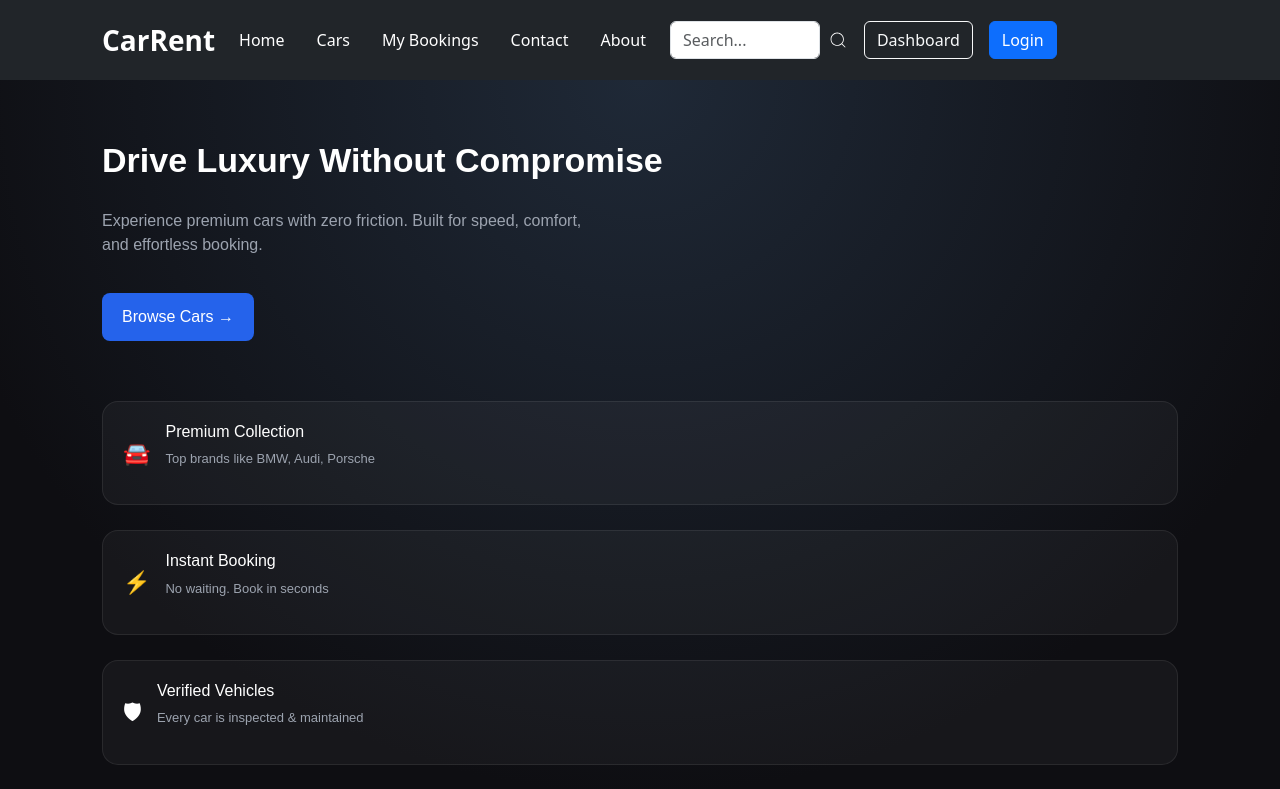
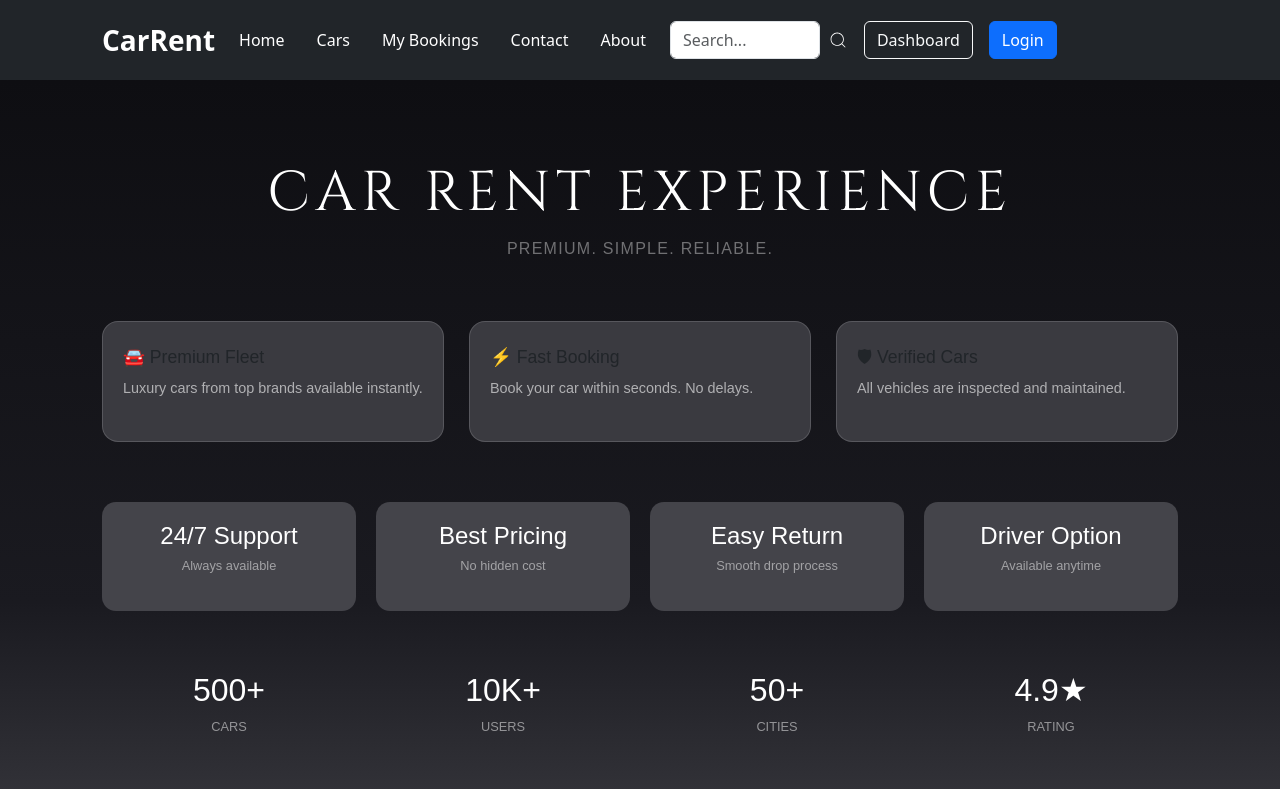
Before and after one commit to Sadyal/carrent, a React (Vite) app: page /carrent/about in a window 1280 px wide. Shown: the top 789 px of the page. Built offline with nearby package versions, Linux system fonts and the light colour scheme.

Commit message:
Matching the theme of About.jsx

```diff
--- a/src/pages/About.jsx
+++ b/src/pages/About.jsx
@@ -9,10 +9,17 @@ const About = () => {
       <style>{`
         .about {
           min-height: 100vh;
-          background: radial-gradient(circle at top, #1f2937, #0E0E12 60%);
+          padding: 80px 20px;
+          background: linear-gradient(
+            to bottom,
+            #0E0E12 0%,
+            #1A1A20 60%,
+            #2A2A30 75%,
+            #3A3A40 90%,
+            #44444A 100%
+          );
           color: #fff;
           font-family: "Poppins", sans-serif;
-          padding: 60px 20px;
         }
 
         .container {
@@ -22,78 +29,84 @@ const About = () => {
 
         /* HERO */
         .hero {
-          display: flex;
-          flex-direction: column;
-          gap: 20px;
+          text-align: center;
           margin-bottom: 60px;
         }
 
         .hero h1 {
-          font-size: 34px;
-          font-weight: 600;
-          line-height: 1.2;
+          font-family: "Cinzel", serif;
+          font-size: clamp(2rem, 6vw, 3.5rem);
+          letter-spacing: 0.1em;
         }
 
         .hero p {
-          color: #9CA3AF;
-          max-width: 500px;
+          margin-top: 10px;
+          color: rgba(255,255,255,0.4);
+          letter-spacing: 0.08em;
         }
 
-        .hero button {
-          width: fit-content;
-          padding: 12px 20px;
-          border-radius: 8px;
-          border: none;
-          background: #2563eb;
-          color: #fff;
-          cursor: pointer;
-        }
-
-        .hero button:hover {
-          background: #1d4ed8;
-        }
-
-        /* FEATURE ROWS */
+        /* FEATURES GRID */
         .features {
-          display: flex;
-          flex-direction: column;
+          display: grid;
+          grid-template-columns: repeat(3, 1fr);
           gap: 25px;
         }
 
-        .feature {
-          display: flex;
-          align-items: center;
-          justify-content: space-between;
-          padding: 20px;
+        .card {
+          background: #3A3A40;
           border-radius: 16px;
-          background: rgba(255,255,255,0.04);
-          border: 1px solid rgba(255,255,255,0.08);
+          padding: 25px 20px;
+          border: 1px solid rgba(255,255,255,0.15);
+          transition: 0.3s;
         }
 
-        .feature-left {
-          display: flex;
-          gap: 15px;
-          align-items: center;
+        .card:hover {
+          transform: translateY(-6px);
+          box-shadow: 0 15px 40px rgba(0,0,0,0.5);
         }
 
-        .icon {
-          font-size: 22px;
+        .card h3 {
+          margin-bottom: 10px;
+          font-size: 1.1rem;
         }
 
-        .feature-text h3 {
-          font-size: 16px;
+        .card p {
+          font-size: 0.9rem;
+          color: rgba(255,255,255,0.6);
         }
 
-        .feature-text p {
-          font-size: 13px;
-          color: #9CA3AF;
+        /* STRIP */
+        .strip {
+          display: flex;
+          justify-content: space-between;
+          margin-top: 60px;
+          flex-wrap: wrap;
+          gap: 20px;
+        }
+
+        .strip-box {
+          flex: 1;
+          min-width: 180px;
+          background: #44444A;
+          padding: 20px;
+          border-radius: 14px;
+          text-align: center;
+        }
+
+        .strip-box h4 {
+          margin-bottom: 5px;
+        }
+
+        .strip-box p {
+          font-size: 0.8rem;
+          color: rgba(255,255,255,0.5);
         }
 
         /* STATS */
         .stats {
           display: flex;
           justify-content: space-between;
-          margin-top: 50px;
+          margin-top: 60px;
           flex-wrap: wrap;
           gap: 20px;
         }
@@ -105,25 +118,44 @@ const About = () => {
         }
 
         .stat h2 {
-          color: #60a5fa;
+          font-size: 2rem;
         }
 
         .stat p {
-          font-size: 12px;
-          color: #9CA3AF;
+          font-size: 0.8rem;
+          color: rgba(255,255,255,0.5);
+        }
+
+        /* CTA */
+        .cta {
+          margin-top: 70px;
+          text-align: center;
+        }
+
+        .cta button {
+          padding: 12px 25px;
+          border-radius: 10px;
+          border: none;
+          background: #000;
+          color: #fff;
+          font-weight: 600;
+          cursor: pointer;
+          transition: 0.3s;
+        }
+
+        .cta button:hover {
+          background: #111;
         }
 
         /* MOBILE */
         @media (max-width: 768px) {
-          .hero {
-            text-align: center;
-            align-items: center;
+          .features {
+            grid-template-columns: 1fr;
           }
 
-          .feature {
+          .strip {
             flex-direction: column;
-            align-items: flex-start;
-            gap: 10px;
+            align-items: stretch;
           }
 
           .stats {
@@ -138,83 +170,79 @@ const About = () => {
 
           {/* HERO */}
           <div className="hero">
-            <h1>Drive Luxury Without Compromise</h1>
-            <p>
-              Experience premium cars with zero friction. Built for speed,
-              comfort, and effortless booking.
-            </p>
-
-            <button onClick={() => navigate("/cars")}>
-              Browse Cars →
-            </button>
+            <h1>CAR RENT EXPERIENCE</h1>
+            <p>PREMIUM. SIMPLE. RELIABLE.</p>
           </div>
 
           {/* FEATURES */}
           <div className="features">
-
-            <div className="feature">
-              <div className="feature-left">
-                <div className="icon">🚘</div>
-                <div className="feature-text">
-                  <h3>Premium Collection</h3>
-                  <p>Top brands like BMW, Audi, Porsche</p>
-                </div>
-              </div>
+            <div className="card">
+              <h3>🚘 Premium Fleet</h3>
+              <p>Luxury cars from top brands available instantly.</p>
             </div>
 
-            <div className="feature">
-              <div className="feature-left">
-                <div className="icon">⚡</div>
-                <div className="feature-text">
-                  <h3>Instant Booking</h3>
-                  <p>No waiting. Book in seconds</p>
-                </div>
-              </div>
+            <div className="card">
+              <h3>⚡ Fast Booking</h3>
+              <p>Book your car within seconds. No delays.</p>
             </div>
 
-            <div className="feature">
-              <div className="feature-left">
-                <div className="icon">🛡</div>
-                <div className="feature-text">
-                  <h3>Verified Vehicles</h3>
-                  <p>Every car is inspected & maintained</p>
-                </div>
-              </div>
+            <div className="card">
+              <h3>🛡 Verified Cars</h3>
+              <p>All vehicles are inspected and maintained.</p>
+            </div>
+          </div>
+
+          {/* STRIP */}
+          <div className="strip">
+            <div className="strip-box">
+              <h4>24/7 Support</h4>
+              <p>Always available</p>
             </div>
 
-            <div className="feature">
-              <div className="feature-left">
-                <div className="icon">📍</div>
-                <div className="feature-text">
-                  <h3>Flexible Pickup</h3>
-                  <p>Choose time & location freely</p>
-                </div>
-              </div>
+            <div className="strip-box">
+              <h4>Best Pricing</h4>
+              <p>No hidden cost</p>
             </div>
 
+            <div className="strip-box">
+              <h4>Easy Return</h4>
+              <p>Smooth drop process</p>
+            </div>
+
+            <div className="strip-box">
+              <h4>Driver Option</h4>
+              <p>Available anytime</p>
+            </div>
           </div>
 
           {/* STATS */}
           <div className="stats">
             <div className="stat">
               <h2>500+</h2>
-              <p>Cars</p>
+              <p>CARS</p>
             </div>
 
             <div className="stat">
               <h2>10K+</h2>
-              <p>Users</p>
+              <p>USERS</p>
             </div>
 
             <div className="stat">
               <h2>50+</h2>
-              <p>Cities</p>
+              <p>CITIES</p>
             </div>
 
             <div className="stat">
               <h2>4.9★</h2>
-              <p>Rating</p>
+              <p>RATING</p>
             </div>
+          </div>
+
+          {/* CTA */}
+          <div className="cta">
+            <button onClick={() => navigate("/cars")}>
+              Explore Cars
+            </button>
           </div>
 
         </div>
```
